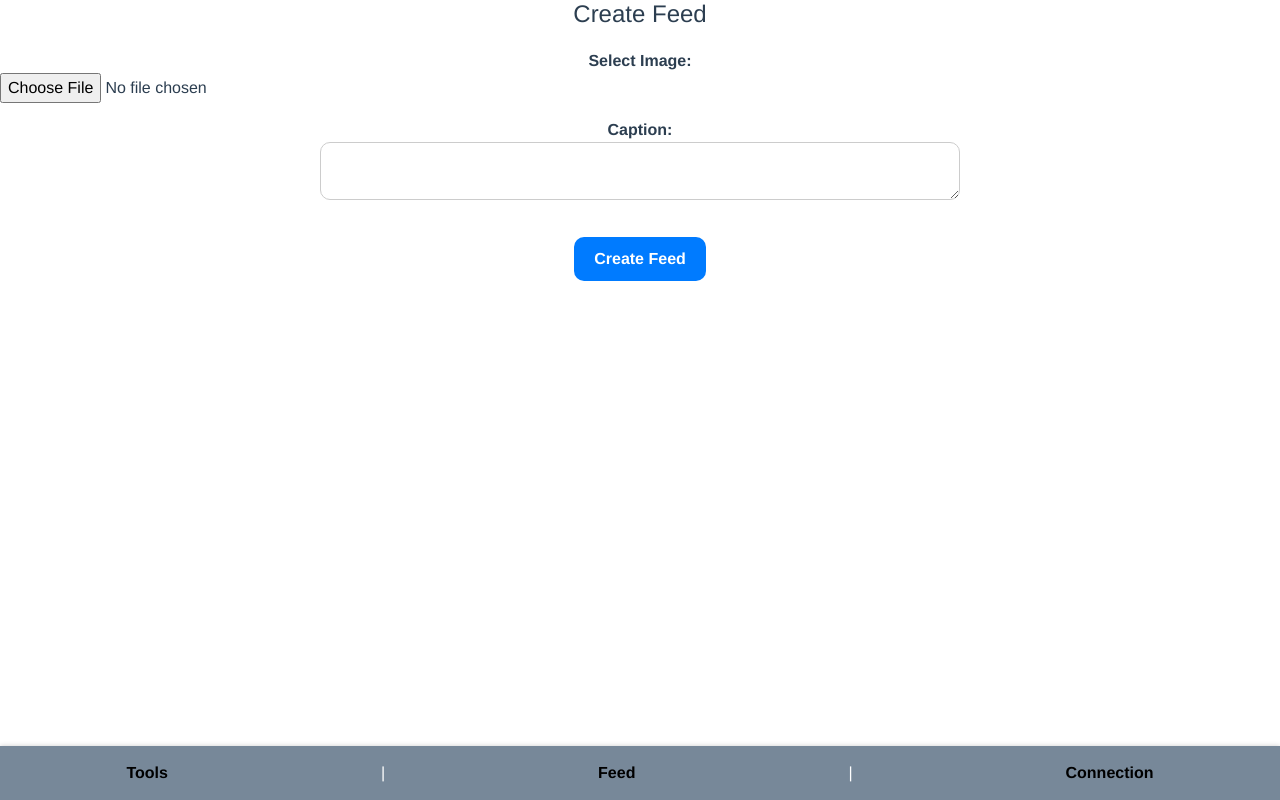
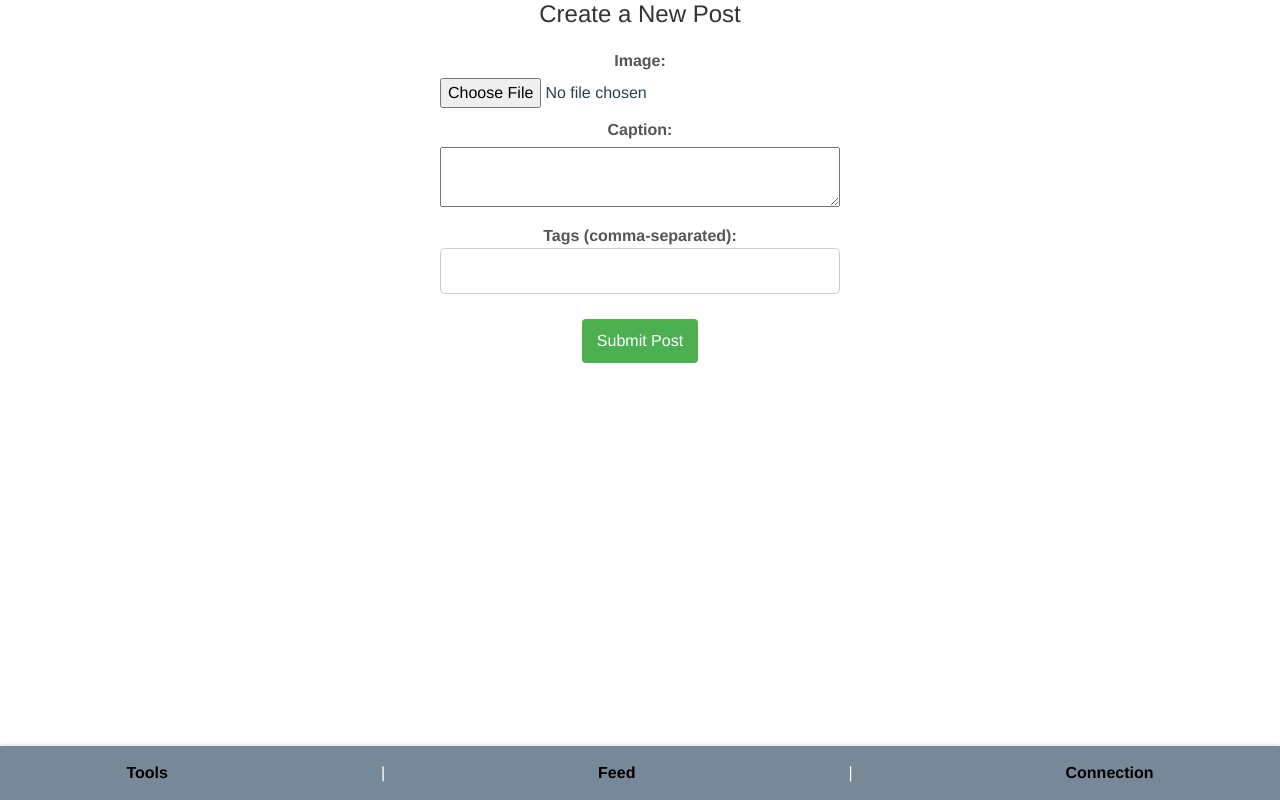
Before and after one commit to bhathiknk/socialmedia-webapp, a Vue app: page /AddFeed in a window 1280 px wide. Built offline with nearby package versions, Linux system fonts and the light colour scheme.

Commit message:
post create function created

```diff
--- a/src/components/FeedCom/AddFeed.vue
+++ b/src/components/FeedCom/AddFeed.vue
@@ -1,153 +1,114 @@
 <template>
-  <div class="create-feed-form">
-    <h2>Create Feed</h2>
-    <form @submit.prevent="createFeed">
-      <div class="form-group">
-        <label for="imageInput">Select Image:</label>
-        <input type="file" id="imageInput" @change="handleImageChange" accept="image/*" />
-        <img v-if="imageData" :src="imageData" alt="Image Preview" style="max-width: 100%; max-height: 200px; margin-top: 10px;" />
-      </div>
-      <div class="form-group">
+  <div>
+    <h2>Create a New Post</h2>
+    <form @submit.prevent="submitPost">
+      <label for="image">Image:</label>
+      <input type="file" ref="imageInput" @change="previewImage" accept="image/*" required />
+
+      <img v-if="previewImageUrl" :src="previewImageUrl" alt="Preview" style="max-width: 100%; margin-top: 10px;" />
+
       <label for="caption">Caption:</label>
-        <textarea id="caption" v-model="caption" required></textarea>
-      </div>
-      <button type="submit">Create Feed</button>
+      <textarea v-model="caption" required></textarea>
+
+      <label for="tags">Tags (comma-separated):</label>
+      <input type="text" v-model="tags" />
+
+      <button type="submit">Submit Post</button>
     </form>
   </div>
 </template>
 
 <script>
-import axios from "axios";
-import swal from "sweetalert";
-import baseURL from "@/config";
-
 export default {
   data() {
     return {
-      id: "",
-      token: "",
-      userId: null,
-      imageFile: null, // Updated to store the image file
-      caption: "",
+      previewImageUrl: '',
+      caption: '',
+      tags: '',
     };
   },
   methods: {
-    createFeed() {
-      if (!this.userId) {
-        console.error("User not authenticated");
-        return;
-      }
-
-      const formData = new FormData();
-      formData.append("imageData", this.imageFile); // Append the actual file data
-      formData.append("caption", this.caption);
-
-      axios
-          .post(`${baseURL}api/feed/create?id=${this.userId}`, formData)
-          .then(() => {
-            swal({
-              text: "Feed created successfully",
-              icon: "success",
-            });
-          })
-          .catch((err) => {
-            console.error("Error creating feed", err);
-          });
-    },
-
-    handleImageChange(event) {
-      const file = event.target.files[0];
-      if (file) {
-        this.imageFile = file; // Update to store the actual file
-        this.imageData = URL.createObjectURL(file); // For displaying a preview if needed
+    previewImage() {
+      const input = this.$refs.imageInput;
+      if (input.files && input.files[0]) {
+        const reader = new FileReader();
+        reader.onload = (e) => {
+          this.previewImageUrl = e.target.result;
+        };
+        reader.readAsDataURL(input.files[0]);
       }
     },
+    submitPost() {
+      const formData = new FormData();
+      formData.append('image', this.$refs.imageInput.files[0]);
+      formData.append('caption', this.caption);
+      formData.append('tags', this.tags);
 
-    getUserToken() {
-      axios
-          .get(`http://localhost:8080/api/user/${this.token}`)
-          .then((response) => {
-            this.userId = response.data.id;
-            this.id = response.data.id;
+      // Assuming you have a backend endpoint for creating posts
+      this.$axios.post('/api/posts', formData)
+          .then(response => {
+            console.log('Post created successfully:', response.data);
+            // Optionally, redirect the user to the feed page or do something else
           })
-          .catch((error) => {
-            console.error(error);
-            this.userId = null;
-            this.id = null;
+          .catch(error => {
+            console.error('Error creating post:', error);
+            // Handle errors (show a message to the user, etc.)
           });
-    },
-  },
-
-  mounted() {
-    this.token = localStorage.getItem("token");
-    if (this.token) {
-      this.getUserToken();
     }
-  },
+  }
 };
 </script>
 
 <style scoped>
-/* Styles remain the same */
-</style>
-
-
-
-
-<style scoped>
-.add-feed {
-    max-width: 600px;
-    margin: 90px auto;
-    padding: 20px;
-    border: 1px solid #007bff; /* Change border color to match the button */
-    border-radius: 5px;
-    background-color: #f8f8f8; /* Add a background color */
-    box-shadow: 0 4px 8px 0 rgba(0, 0, 0, 0.2); /* Add a subtle box shadow */
-}
-
 h2 {
   font-size: 24px;
   margin-bottom: 20px;
+  color: #333;
 }
 
-.form-group {
-    margin-bottom: 15px;
+form {
+  max-width: 400px;
+  margin: 0 auto;
 }
 
 label {
   display: block;
-    font-weight: bold;
+  margin-top: 10px;
+  font-size: 16px;
+  color: #555;
 }
 
-input[type="text"] {
-    width: 50%;
-    padding: 4px; /* Increase input padding */
-    border: 1px solid #ccc;
-    border-radius: 10px;
-    outline: none; /* Remove input outline */
+input[type="file"] {
+  margin-top: 5px;
 }
 
 textarea {
-    width: 50%;
-    padding: 4px; /* Increase input padding */
-    border: 1px solid #ccc;
-    border-radius: 10px;
-    outline: none; /* Remove input outline */
+  margin-top: 5px;
+  width: 100%;
+  padding: 8px;
+  font-size: 14px;
 }
 
 button {
-    background-color: #007bff;
-    color: #fff;
-    padding: 10px 20px;
+  background-color: #4CAF50;
+  color: white;
+  padding: 10px 15px;
   border: none;
-    border-radius: 10px;
+  border-radius: 4px;
   cursor: pointer;
-    font-weight: bold;
-    margin-top: 15px; /* Add space above the button */
-    margin-bottom: 15px;
+  font-size: 16px;
+  margin-top: 15px;
 }
 
 button:hover {
-    background-color: darkslategrey;
+  background-color: #45a049;
+}
+
+img {
+  margin-top: 10px;
+  border: 1px solid #ddd;
+  border-radius: 4px;
+  padding: 5px;
+  max-width: 100%;
 }
 </style>
```
Lines whose indentation alone changed are shown as unchanged.
